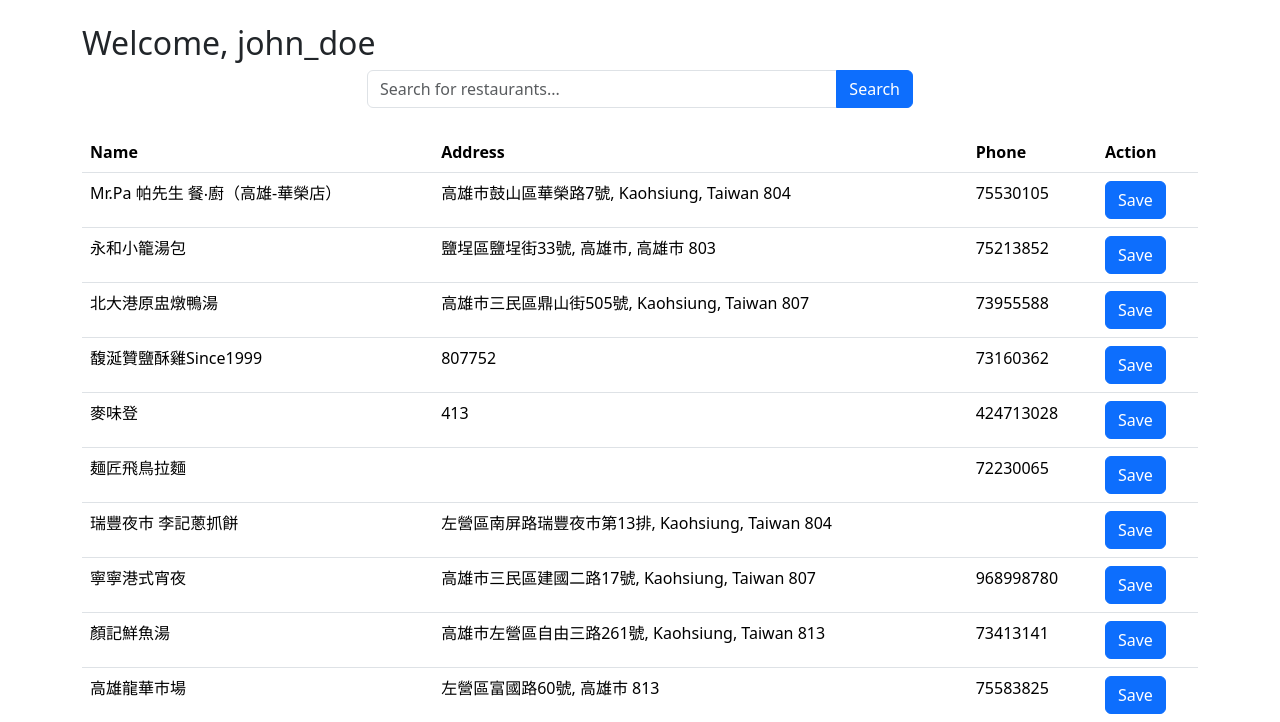
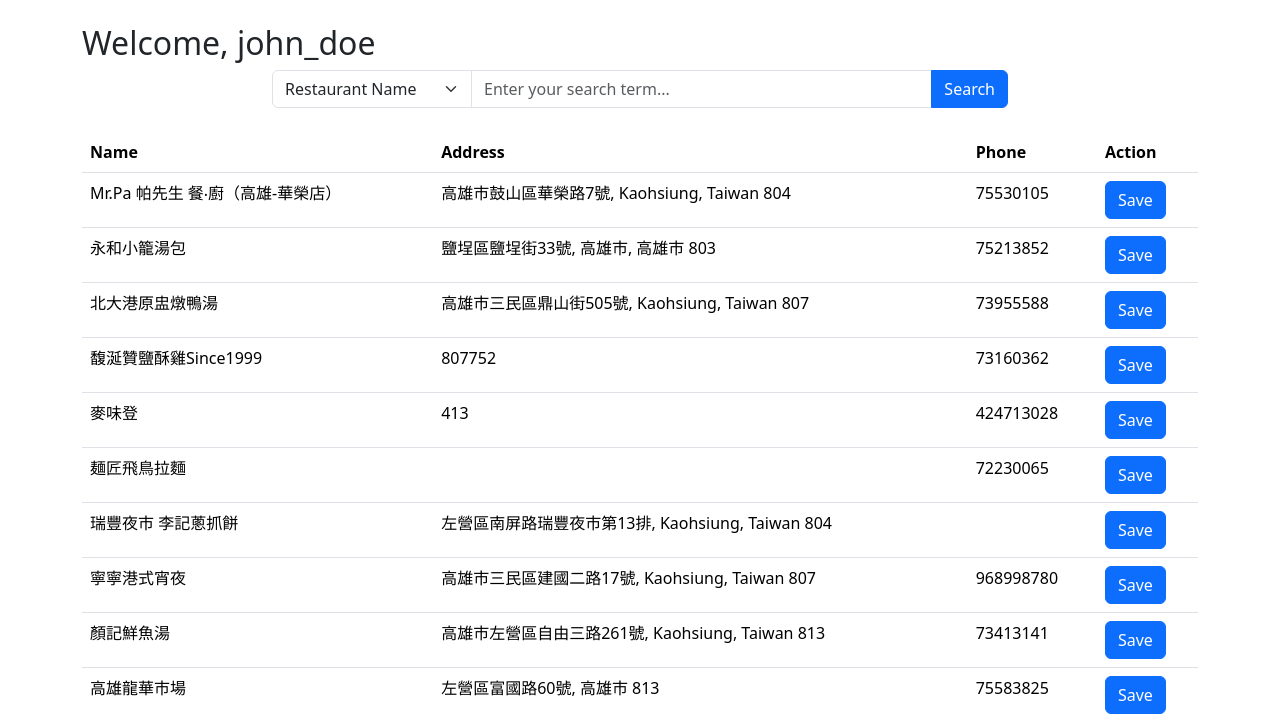
Before and after one commit to p14nt5ai/DBMS_113_RestaurantRankingByIGPost, a Flask app: page /home in a window 1280 px wide. Shown: the part 70-792 px from the top of the page. Run offline with Flask 3, Linux system fonts and the light colour scheme; a user stored in the database is signed in; data comes from the database, SQL or seed files in the repository; data that the repository does not hold is empty.

Commit message:
Can search restaurant by name, address, and rating now

```diff
--- a/main.py
+++ b/main.py
@@ -1,7 +1,7 @@
 from flask import Flask, render_template, request, redirect, flash, session, url_for, jsonify
 import SQLHelper
 from math import ceil
-from datetime import datetime
+import hashlib
 
 app = Flask(__name__)
 app.secret_key = "your_secret_key"
@@ -9,9 +9,6 @@ app.jinja_env.globals.update(max=max, min=min)
 
 # Instantiate SQLHelper
 db = SQLHelper.SQLHelper('localhost', 'root', '', 'final_project')
-
-# Number of restaurants per page
-RESTAURANTS_PER_PAGE = 10
 
 @app.route("/", methods=["GET", "POST"])
 def login():
@@ -69,7 +66,8 @@ def home():
         return redirect("/")
 
     # Handle search query
-    search_query = request.args.get('search', '').strip()
+    search_type = request.args.get('search_type', 'name')
+    search_query = request.args.get('search_query', '').strip()
     page = int(request.args.get('page', 1))
     user_id = session['user_id']
 
@@ -85,23 +83,23 @@ def home():
     """, (user_id,))
     saved_ids = {r['restaurant_id'] for r in saved_restaurants}
 
-    # 查詢餐廳列表和總數據量
+    # 根據搜尋類型執行不同的搜尋
     if search_query:
-        # 搜尋餐廳
-        total_restaurants = db.fetch_query(
-            "SELECT COUNT(*) AS total FROM restaurant WHERE name LIKE %s",
-            (f"%{search_query}%",)
-        )[0]['total']
+        if search_type == 'name':
+            restaurants = db.search_restaurant_by_name(search_query)
+        elif search_type == 'address':
+            restaurants = db.search_restaurant_by_address(search_query)
+        else:
+            restaurants = []
 
-        offset = (page - 1) * RESTAURANTS_PER_PAGE
-        restaurants = db.fetch_query(
-            "SELECT * FROM restaurant WHERE name LIKE %s LIMIT %s OFFSET %s",
-            (f"%{search_query}%", RESTAURANTS_PER_PAGE, offset)
-        )
+        total_restaurants = len(restaurants)
+        # 手動進行分頁
+        start_idx = (page - 1) * RESTAURANTS_PER_PAGE
+        end_idx = start_idx + RESTAURANTS_PER_PAGE
+        restaurants = restaurants[start_idx:end_idx]
     else:
         # 無搜尋條件時
         total_restaurants = db.fetch_query("SELECT COUNT(*) AS total FROM restaurant")[0]['total']
-
         offset = (page - 1) * RESTAURANTS_PER_PAGE
         restaurants = db.fetch_query(
             "SELECT * FROM restaurant LIMIT %s OFFSET %s",
@@ -116,6 +114,7 @@ def home():
         restaurants=restaurants,
         saved_ids=saved_ids,
         search_query=search_query,
+        search_type=search_type,
         page=page,
         total_pages=total_pages
     )
@@ -209,65 +208,47 @@ def rankings():
     if 'username' not in session:
         return redirect("/")
 
-    # 處理搜尋查詢
-    search_query = request.args.get('search', '').strip()
+    search_type = request.args.get('search_type', 'name')
+    search_query = request.args.get('search_query', '').strip()
+    min_rating = request.args.get('min_rating', '')
+    max_rating = request.args.get('max_rating', '')
     page = int(request.args.get('page', 1))
 
     # 每頁顯示的餐廳數量
     RESTAURANTS_PER_PAGE = 10
 
-    if search_query:
-        # 搜尋含有特定名稱的餐廳
-        total_restaurants = db.fetch_query(
-            """
-            SELECT COUNT(*) as total
-            FROM restaurant r
-            LEFT JOIN post p ON r.restaurant_id = p.restaurant_id
-            WHERE r.name LIKE %s
-            GROUP BY r.restaurant_id
-            """,
-            (f"%{search_query}%",)
-        )
-        total_count = len(total_restaurants) if total_restaurants else 0
-
-        offset = (page - 1) * RESTAURANTS_PER_PAGE
-        ranked_restaurants = db.fetch_query(
-            """
-            SELECT r.*, COUNT(p.post_id) as post_count,
-                   AVG(p.rating) as avg_rating
-            FROM restaurant r
-            LEFT JOIN post p ON r.restaurant_id = p.restaurant_id
-            WHERE r.name LIKE %s
-            GROUP BY r.restaurant_id
-            ORDER BY avg_rating DESC, post_count DESC
-            LIMIT %s OFFSET %s
-            """,
-            (f"%{search_query}%", RESTAURANTS_PER_PAGE, offset)
-        )
+    # 根據搜尋類型執行不同的搜尋
+    if search_type == 'rating' and min_rating and max_rating:
+        try:
+            min_rating = float(min_rating)
+            max_rating = float(max_rating)
+            ranked_restaurants = db.search_restaurant_by_avg_rating(min_rating, max_rating)
+        except ValueError:
+            ranked_restaurants = []
+    elif search_query:
+        if search_type == 'name':
+            ranked_restaurants = db.search_restaurant_by_name(search_query)
+        elif search_type == 'address':
+            ranked_restaurants = db.search_restaurant_by_address(search_query)
+        else:
+            ranked_restaurants = []
     else:
-        # 無搜尋條件時顯示所有餐廳
-        total_count = len(db.fetch_query(
-            """
-            SELECT r.restaurant_id
-            FROM restaurant r
-            LEFT JOIN post p ON r.restaurant_id = p.restaurant_id
-            GROUP BY r.restaurant_id
-            """
-        ))
-
-        offset = (page - 1) * RESTAURANTS_PER_PAGE
-        ranked_restaurants = db.fetch_query(
-            """
+        # 無搜尋條件時，獲取所有餐廳並按評分排序
+        ranked_restaurants = db.fetch_query("""
             SELECT r.*, COUNT(p.post_id) as post_count,
                    AVG(p.rating) as avg_rating
             FROM restaurant r
             LEFT JOIN post p ON r.restaurant_id = p.restaurant_id
             GROUP BY r.restaurant_id
             ORDER BY avg_rating DESC, post_count DESC
-            LIMIT %s OFFSET %s
-            """,
-            (RESTAURANTS_PER_PAGE, offset)
-        )
+        """)
+
+    total_count = len(ranked_restaurants)
+
+    # 手動進行分頁
+    start_idx = (page - 1) * RESTAURANTS_PER_PAGE
+    end_idx = start_idx + RESTAURANTS_PER_PAGE
+    ranked_restaurants = ranked_restaurants[start_idx:end_idx]
 
     total_pages = ceil(total_count / RESTAURANTS_PER_PAGE)
 
@@ -275,6 +256,9 @@ def rankings():
         "rankings.html",
         ranked_restaurants=ranked_restaurants,
         search_query=search_query,
+        search_type=search_type,
+        min_rating=min_rating,
+        max_rating=max_rating,
         page=page,
         total_pages=total_pages
     )
--- a/templates/home.html
+++ b/templates/home.html
@@ -5,9 +5,13 @@
 
 <!-- 搜尋欄 -->
 <div class="row mb-4">
-    <div class="col-md-6 offset-md-3">
+    <div class="col-md-8 offset-md-2">
         <form method="GET" action="{{ url_for('home') }}" class="input-group">
-            <input type="text" class="form-control" name="search" placeholder="Search for restaurants..." value="{{ search_query }}">
+            <select name="search_type" class="form-select" style="max-width: 200px;">
+                <option value="name" {% if search_type == 'name' %}selected{% endif %}>Restaurant Name</option>
+                <option value="address" {% if search_type == 'address' %}selected{% endif %}>Restaurant Address</option>
+            </select>
+            <input type="text" class="form-control" name="search_query" placeholder="Enter your search term..." value="{{ search_query }}">
             <button type="submit" class="btn btn-primary">Search</button>
         </form>
     </div>
```
Also changed, not shown: templates/rankings.html (+49 -4 lines).
